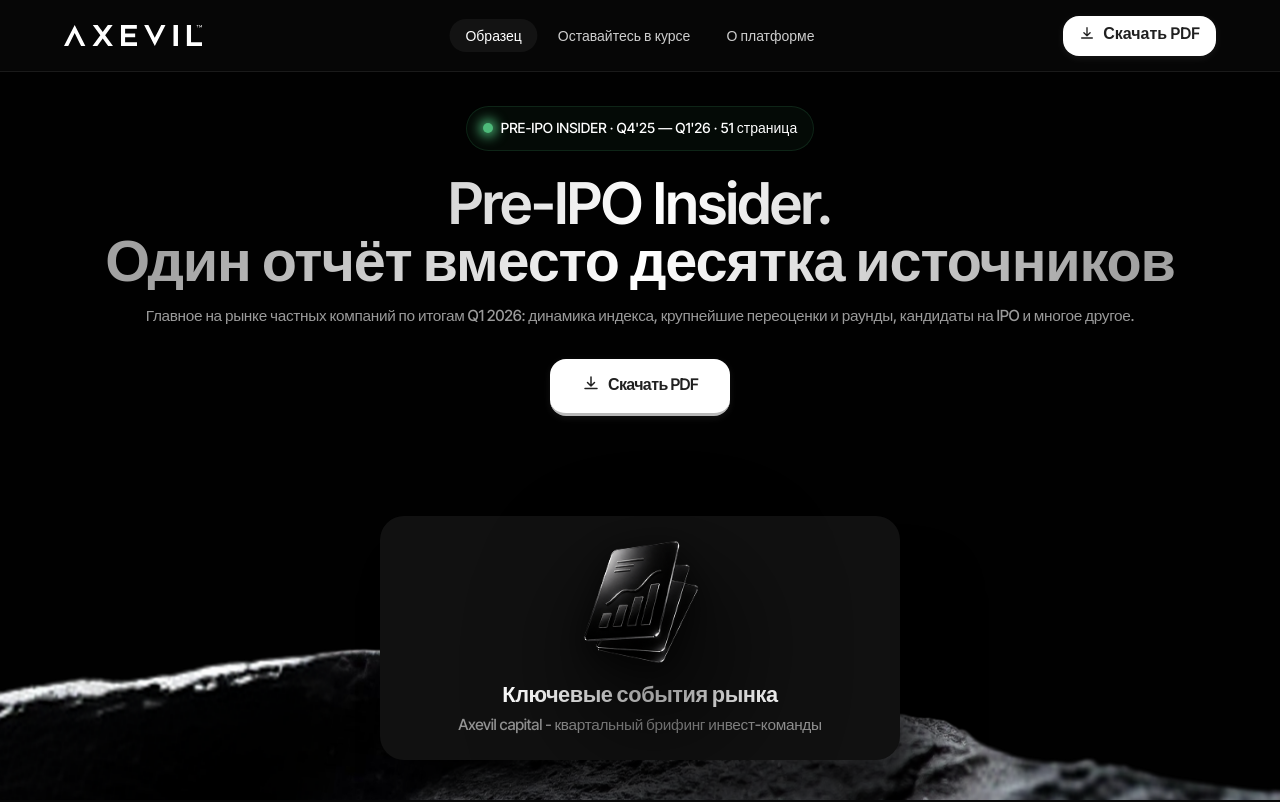
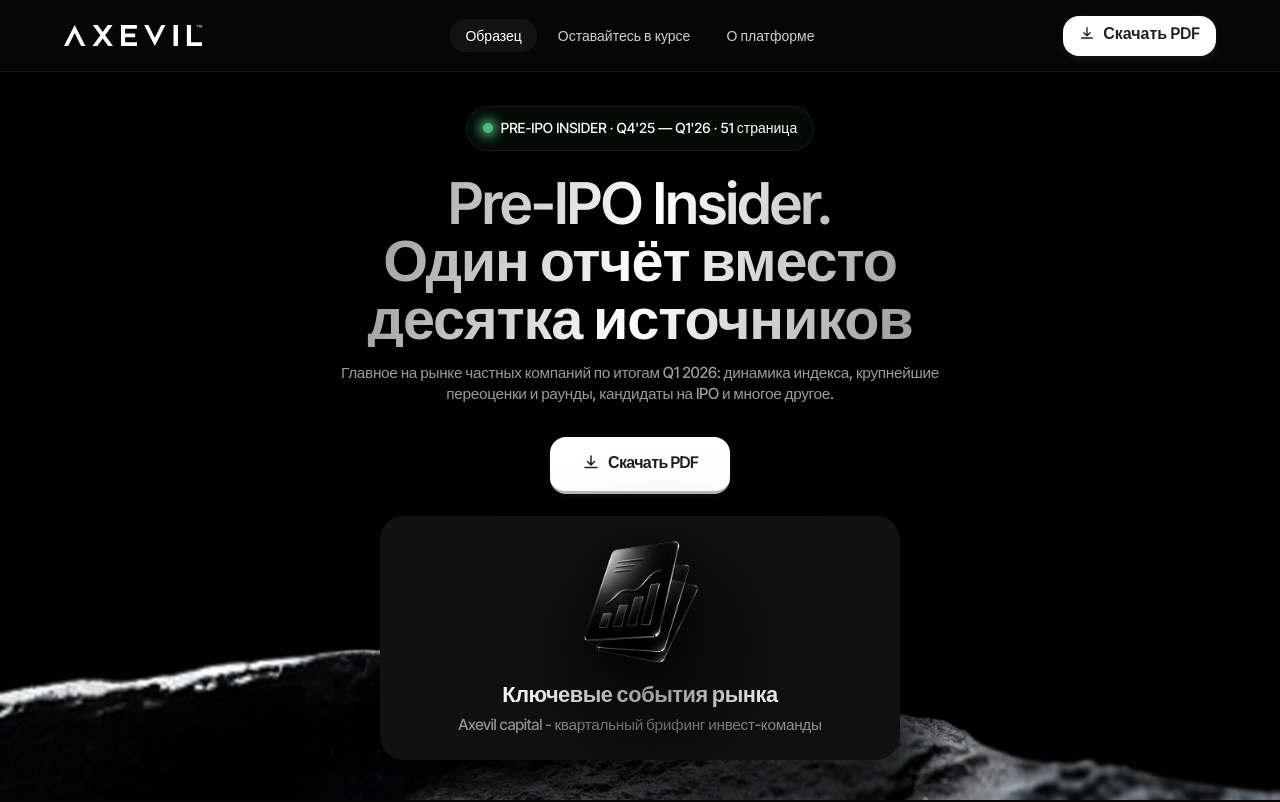
Before and after one commit to marketingwtf135/marketing-websites, a React (Vite) app in the folder axevil-pdf-page/: page / in a window 1280 px wide. Shown: the top 802 px of the page. Built offline with nearby package versions, Linux system fonts and the light colour scheme; the HTML template or start-up script is replaced by a standard one.

Commit message:
fix: PS1Hero H1+p maxWidth 37.5rem (600px)
Co-Authored-By: Claude Sonnet 4.6 <noreply@anthropic.com>

```diff
--- a/axevil-pdf-page/src/pages/pdf-sections/PS1Hero.tsx
+++ b/axevil-pdf-page/src/pages/pdf-sections/PS1Hero.tsx
@@ -109,7 +109,7 @@ export default function PS1Hero() {
                   WebkitBackgroundClip: 'text',
                   backgroundClip: 'text',
                   width: '100%',
-                  maxWidth: 'none',
+                  maxWidth: '37.5rem',
                   textAlign: 'center',
                   margin: 0,
                 }}
@@ -128,7 +128,7 @@ export default function PS1Hero() {
                   letterSpacing: '-0.02em',
                   color: '#9b9b9b',
                   width: '100%',
-                  maxWidth: 'none',
+                  maxWidth: '37.5rem',
                   textAlign: 'center',
                   margin: 0,
                 }}
```
